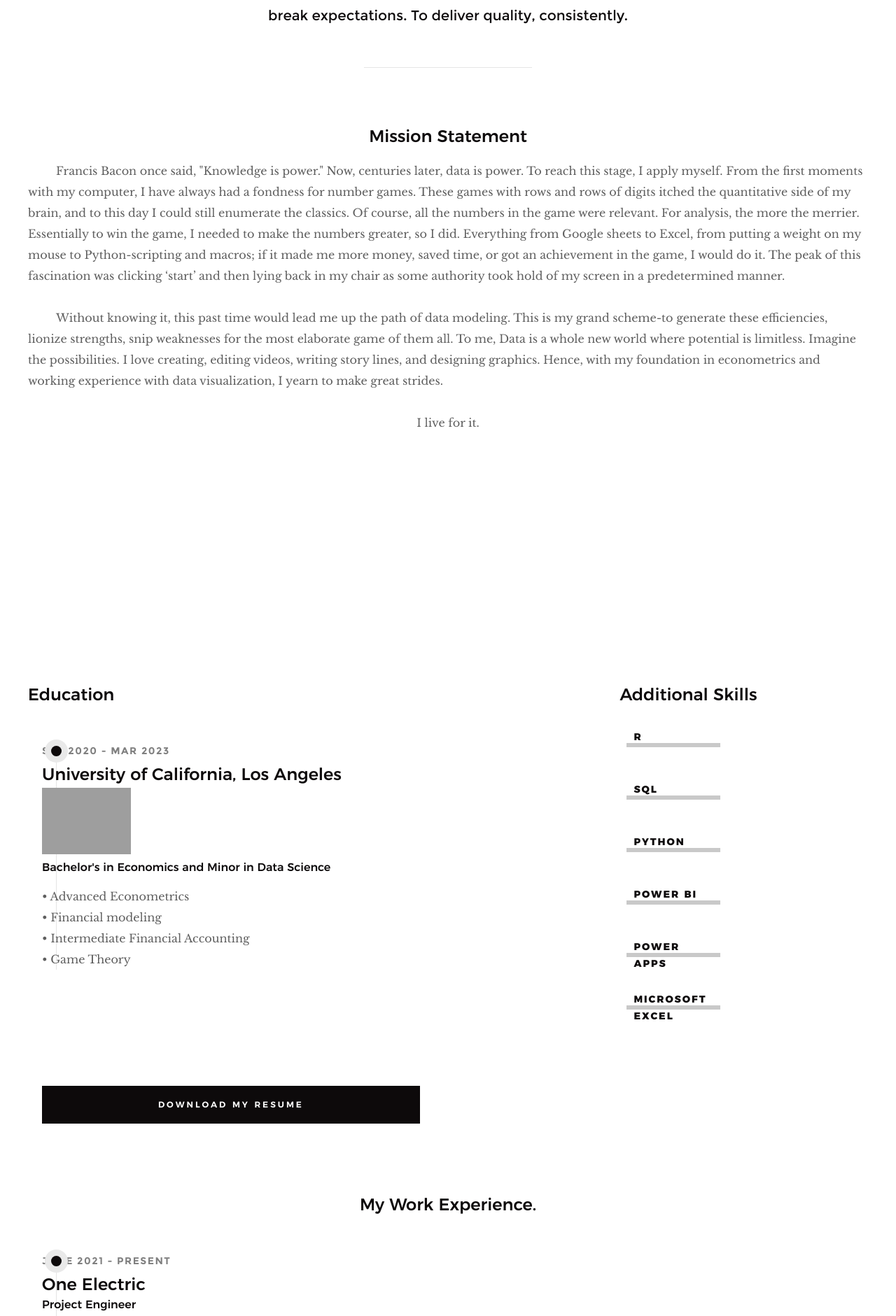
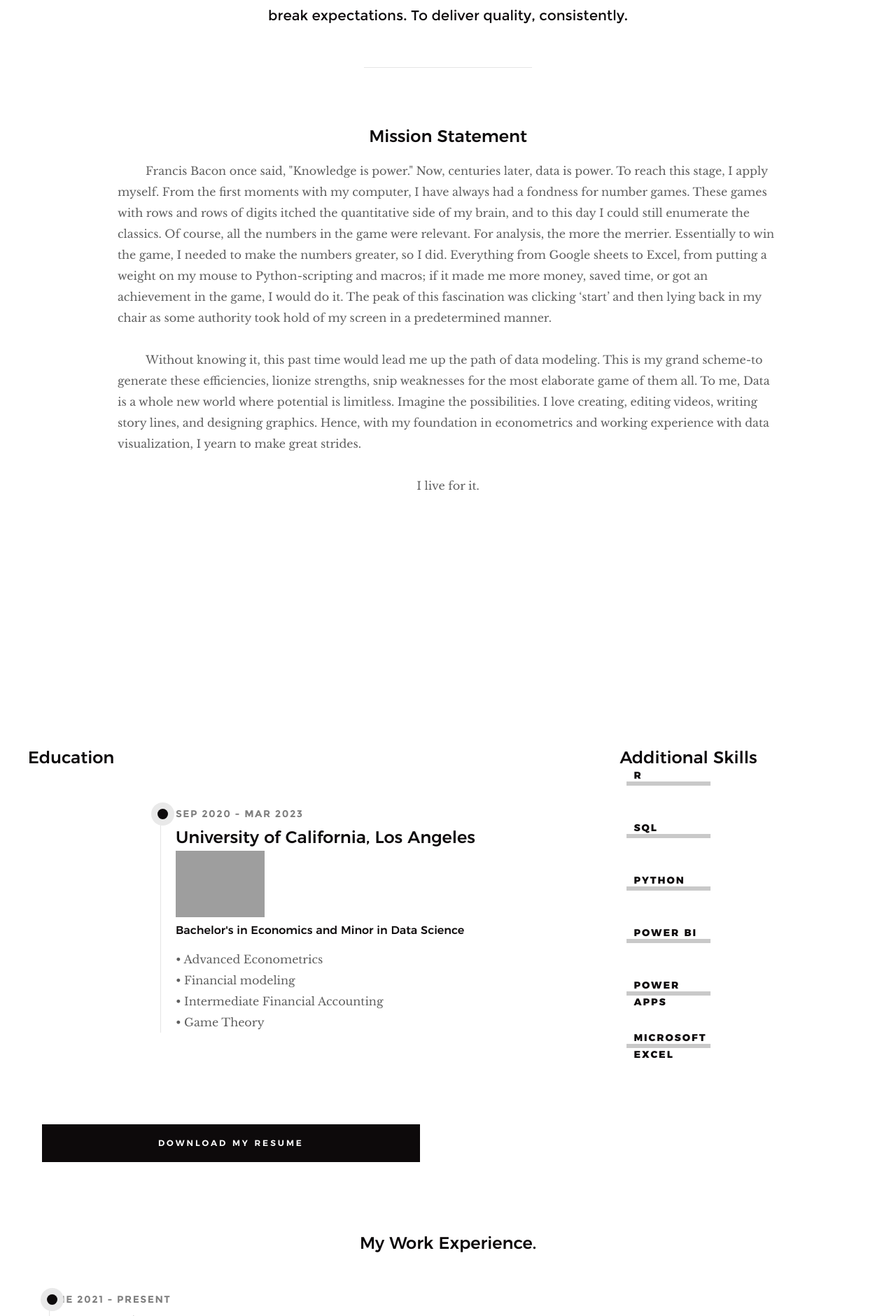
Before and after one commit to Rikesh-Patel/Resume, a PHP site: page / in a window 1280 px wide. Shown: the part 1199-3080 px from the top of the page at 70% size. Run offline with PHP 8.4, Linux system fonts and the light colour scheme; grey boxes are pictures that could not be loaded.

Commit message:
Initial Commit

```diff
--- a/css/main.css
+++ b/css/main.css
@@ -2265,13 +2265,13 @@ html.no-csstransitions .home-content__main {
     height: 100%;
     background-color: rgba(0, 0, 0, 0.1);
     position: absolute;
-    left: 2rem;
+    left: 1rem;
     top: 0;
 }
 
 .timeline__block {
     position: relative;
-    min-height: 28.8rem;
+    min-height: 8.8rem;
     width: 100%;
 }
 
@@ -2280,10 +2280,10 @@ html.no-csstransitions .home-content__main {
     height: 1.5rem;
     width: 1.5rem;
     border-radius: 50%;
-    margin-left: -0.75rem;
+    margin-left: -5%;
     box-shadow: 0 0 0 9px #E9E9E9;
     position: absolute;
-    left: 2rem;
+    left: 6.3%;
     top: .3rem;
 }
 
@@ -2317,6 +2317,11 @@ html.no-csstransitions .home-content__main {
  * about
  * ------------------------------------------------------------------- */
 
+ @media only screen and (min-width: 800px) {
+    .indenta {
+        left:25%;
+    }}
+
 @media only screen and (max-width: 1000px) {
     .about-content .left {
         padding-right: 30px;
@@ -2376,6 +2381,7 @@ html.no-csstransitions .home-content__main {
         padding-left: 5.5rem;
     }
 }
+
 
 
 
--- a/index.html
+++ b/index.html
@@ -130,7 +130,7 @@ data science, I strive to generate reports that make data exciting, draw insight
             </div>
         </div>
 
-        <div class="row about-content">
+        <div class="row about-content" style="padding-left: 10%; padding-right: 10%;">
 
             <div >
                 <h3 class="text-center"> Mission Statement</h3>
@@ -155,12 +155,12 @@ data science, I strive to generate reports that make data exciting, draw insight
 
 
                     <div class="col-six tab-full" style="width:80%">
-                        <div class="timeline">
+                        <div class="timeline indenta">
 
-                            <div class="timeline__block">
-                                <div class="timeline__bullet"></div>
-                                <div class="timeline__header">
-                                    <p class="timeline__timeframe">Sep 2020 - Mar 2023</p>
+                            <div class="timeline__block" style="left:5%">
+                                <div class="timeline__bullet" style="Left:1%"></div>
+                                <div class="timeline__header" >
+                                    <p class="timeline__timeframe" >Sep 2020 - Mar 2023</p>
                                     <h3 style="display:flex;">University of California, Los Angeles</h3>
                                     <img src="https://brand.ucla.edu/images/logos-and-marks/campus-logo.jpg" style="min-width: 20%;max-width: 20%;flex-basis: 90%">
 
@@ -182,7 +182,7 @@ data science, I strive to generate reports that make data exciting, draw insight
 
                                 <h3 class="timeline_header ">Additional Skills</h3>
 
-                                <ul class="skill-bars" style="margin: 1rem; padding-top: 10%;"">
+                                <ul class="skill-bars" style="margin: 1rem; padding-right: 10%;"">
                                     <li >
                                     <!--<div class="progress percent90"><span>90%</span></div>-->
                                     <strong >R</strong>
```
